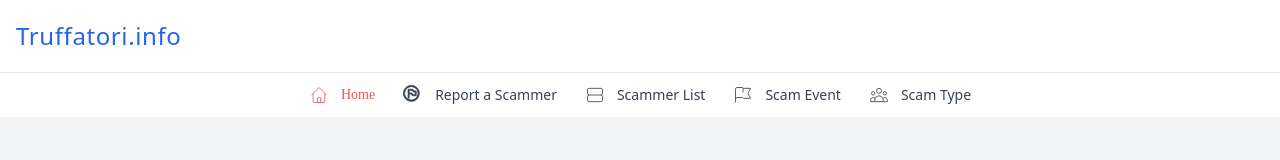
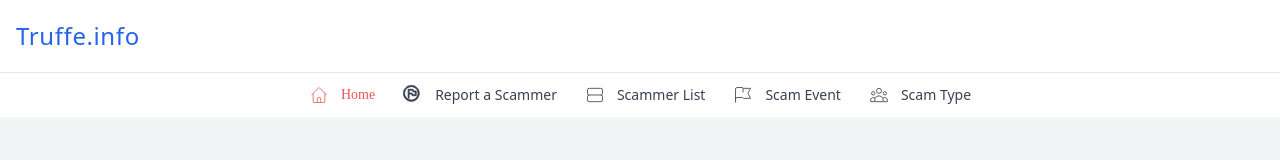
Before and after one commit to darioguarascio/scammers, a Next.js app: page / in a window 1280 px wide. Shown: the top 160 px of the page. Built offline with nearby package versions, Linux system fonts and the light colour scheme; no server answers; what @directus/sdk would draw is missing.

Commit message:
domain renaming

```diff
--- a/components/Footer.js
+++ b/components/Footer.js
@@ -23,7 +23,7 @@ const Footer = () => {
             <div className="w-full sm:w-2/3 lg:w-3/12 px-4">
               <div className="w-full mb-10">
                 <strong className="text-xl font-bolder text-white mb-6 block">
-                  Truffatori.info
+                  Truffe.info
                 </strong>
 
                 <p className="text-base text-body-color mb-7">
--- a/components/Navbar.js
+++ b/components/Navbar.js
@@ -16,7 +16,7 @@ const Navbar = (props) => {
         <nav className="flex items-center justify-between py-6">
           <Link href="/">
             <a className="text-2xl font-bolder tracking-wide leading-none text-blue-600">
-              Truffatori.info
+              Truffe.info
             </a>
           </Link>
           {/*
```
